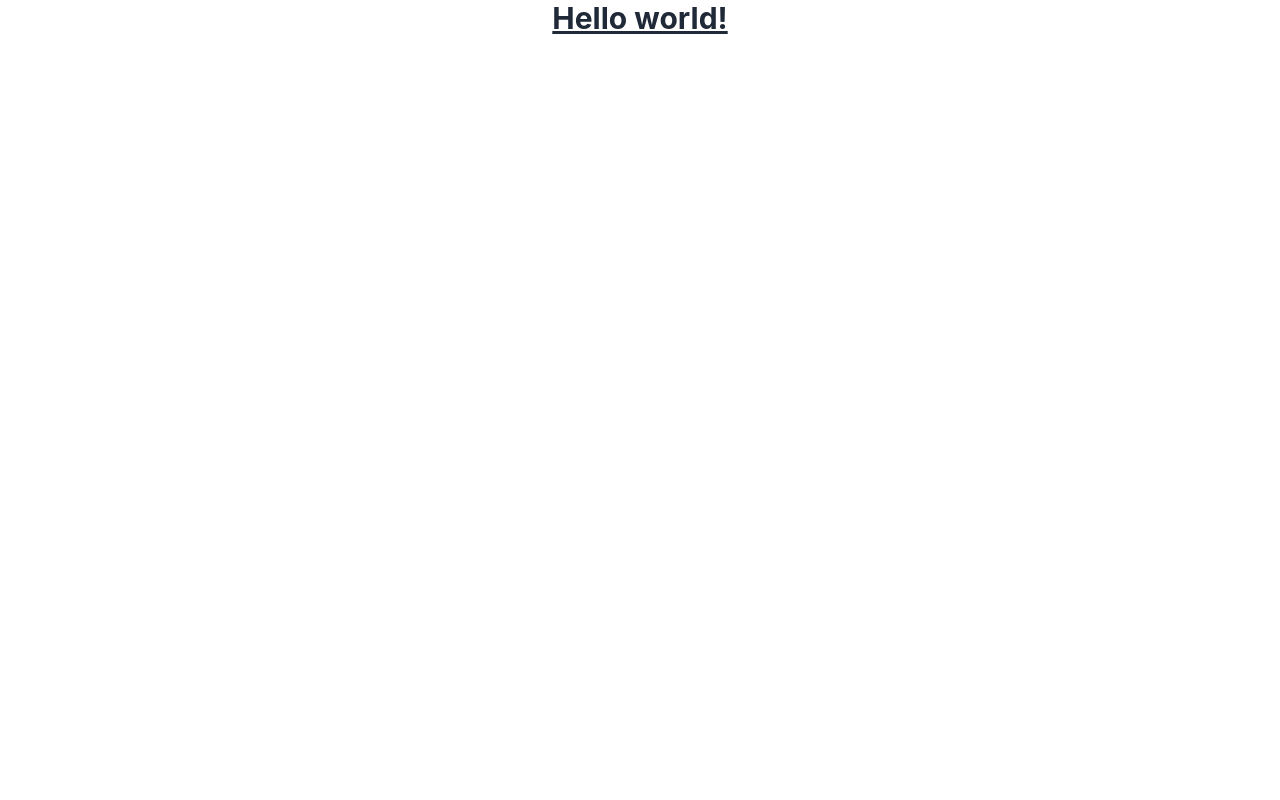
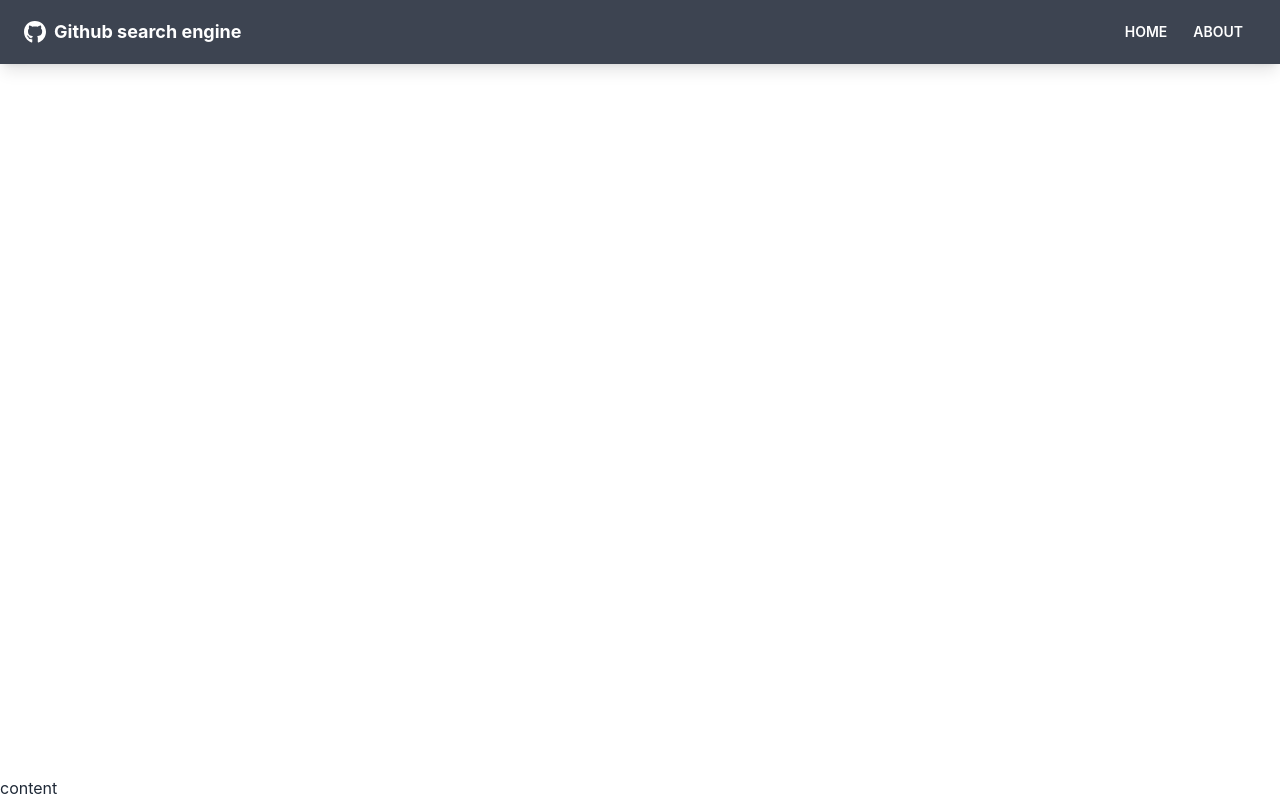
Before and after one commit to aquafinatrippy/github-search-engine, a React (Create React App) app: page / in a window 1280 px wide. Built offline with nearby package versions, Linux system fonts and the light colour scheme.

Commit message:
Navbar comp start

```diff
--- a/package.json
+++ b/package.json
@@ -9,6 +9,8 @@
     "daisyui": "^2.25.0",
     "react": "^18.2.0",
     "react-dom": "^18.2.0",
+    "react-icons": "^4.4.0",
+    "react-router-dom": "^6.3.0",
     "react-scripts": "5.0.1",
     "sass": "^1.54.9",
     "web-vitals": "^2.1.4"
--- a/public/index.html
+++ b/public/index.html
@@ -24,7 +24,7 @@
       work correctly both with client-side routing and a non-root public URL.
       Learn how to configure a non-root public URL by running `npm run build`.
     -->
-    <title>React App</title>
+    <title>Github search engine</title>
   </head>
   <body>
     <noscript>You need to enable JavaScript to run this app.</noscript>
--- a/src/App.css
+++ /dev/null
@@ -1,38 +0,0 @@
-.App {
-  text-align: center;
-}
-
-.App-logo {
-  height: 40vmin;
-  pointer-events: none;
-}
-
-@media (prefers-reduced-motion: no-preference) {
-  .App-logo {
-    animation: App-logo-spin infinite 20s linear;
-  }
-}
-
-.App-header {
-  background-color: #282c34;
-  min-height: 100vh;
-  display: flex;
-  flex-direction: column;
-  align-items: center;
-  justify-content: center;
-  font-size: calc(10px + 2vmin);
-  color: white;
-}
-
-.App-link {
-  color: #61dafb;
-}
-
-@keyframes App-logo-spin {
-  from {
-    transform: rotate(0deg);
-  }
-  to {
-    transform: rotate(360deg);
-  }
-}
--- a/src/App.js
+++ /dev/null
@@ -1,14 +0,0 @@
-
-import './App.css';
-
-function App() {
-  return (
-    <div className="App">
-      <h1 className="text-3xl font-bold underline">
-      Hello world!
-    </h1>
-    </div>
-  );
-}
-
-export default App;
--- /dev/null
+++ b/src/components/App.jsx
@@ -0,0 +1,15 @@
+import { BrowserRouter as Router, Route } from "react-router-dom";
+import Navbar from "./layout/Navbar";
+
+const App = () => {
+  return (
+    <Router>
+      <div className="flex flex-col justify-between h-screen">
+        <Navbar />
+        <main>content</main>
+      </div>
+    </Router>
+  );
+};
+
+export default App;
--- /dev/null
+++ b/src/components/layout/Navbar.jsx
@@ -0,0 +1,34 @@
+import { FaGithub } from "react-icons/fa";
+import { Link } from "react-router-dom";
+
+const Navbar = ({ title }) => {
+  return (
+    <nav className="navbar mb-12 shadow-lg bg-neutral text-neutral-content">
+      <div className="container mx-auto">
+        <div className="flex-none px-2 mx-2">
+          <FaGithub className="inline pr-2 text-3xl" />
+          <Link to="/" className="text-lg font-bold align-middle">
+            {title}
+          </Link>
+        </div>
+        <div className="flex-1 px-2 mx-2">
+          <div className="flex justify-end">
+            <Link to="/" className="btn btn-ghost btn-sm rounded-btn">
+              Home
+            </Link>
+            <Link to="/" className="btn btn-ghost btn-sm rounded-btn">
+              About
+            </Link>
+          </div>
+        </div>
+      </div>
+      {/* <Link>{title}</Link> */}
+    </nav>
+  );
+};
+
+Navbar.defaultProps = {
+  title: "Github search engine",
+};
+
+export default Navbar;
```
Also changed, not shown: src/index.js (+6 -6 lines), 1 other file (tests, documents, lock files or other folders).
